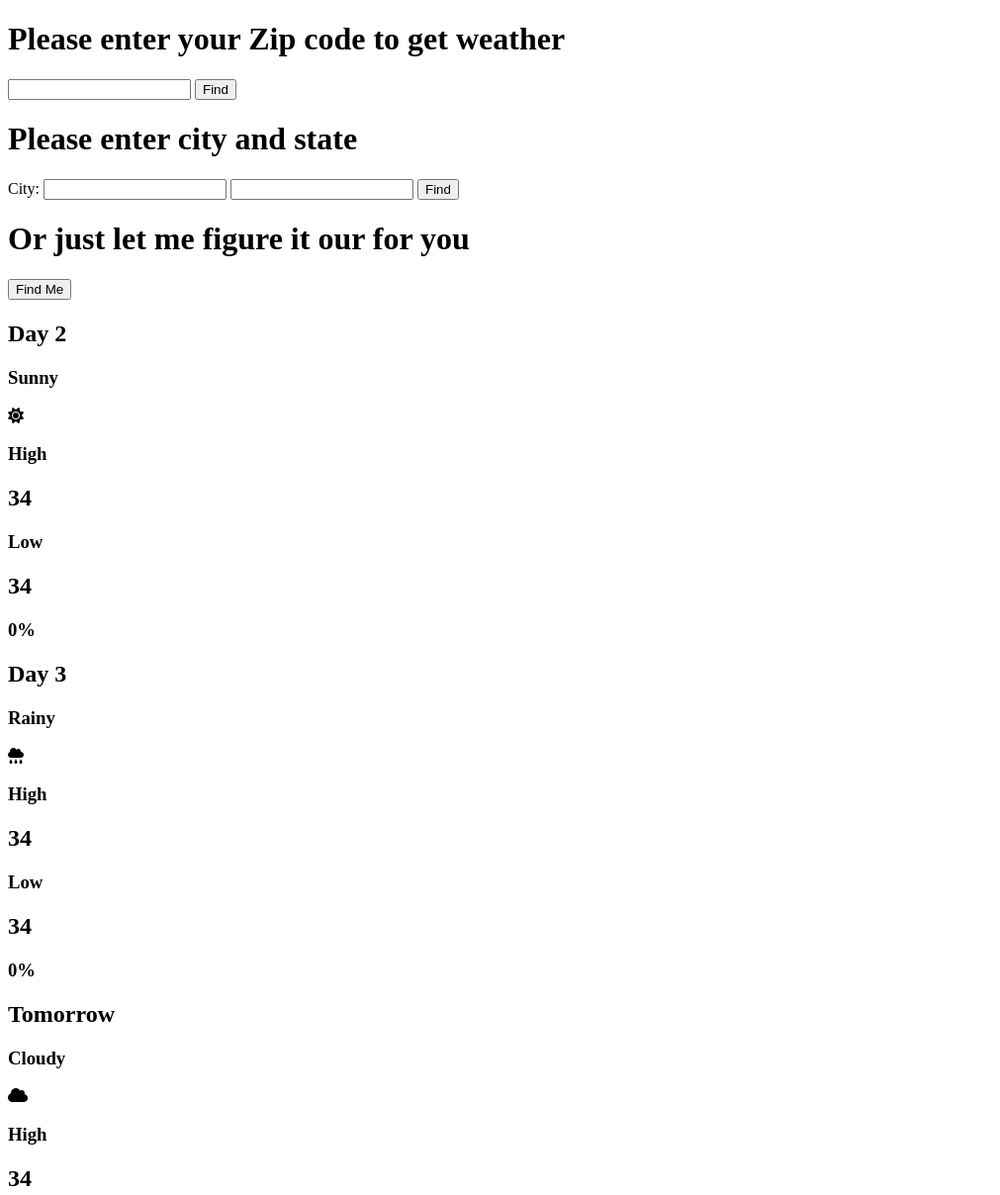
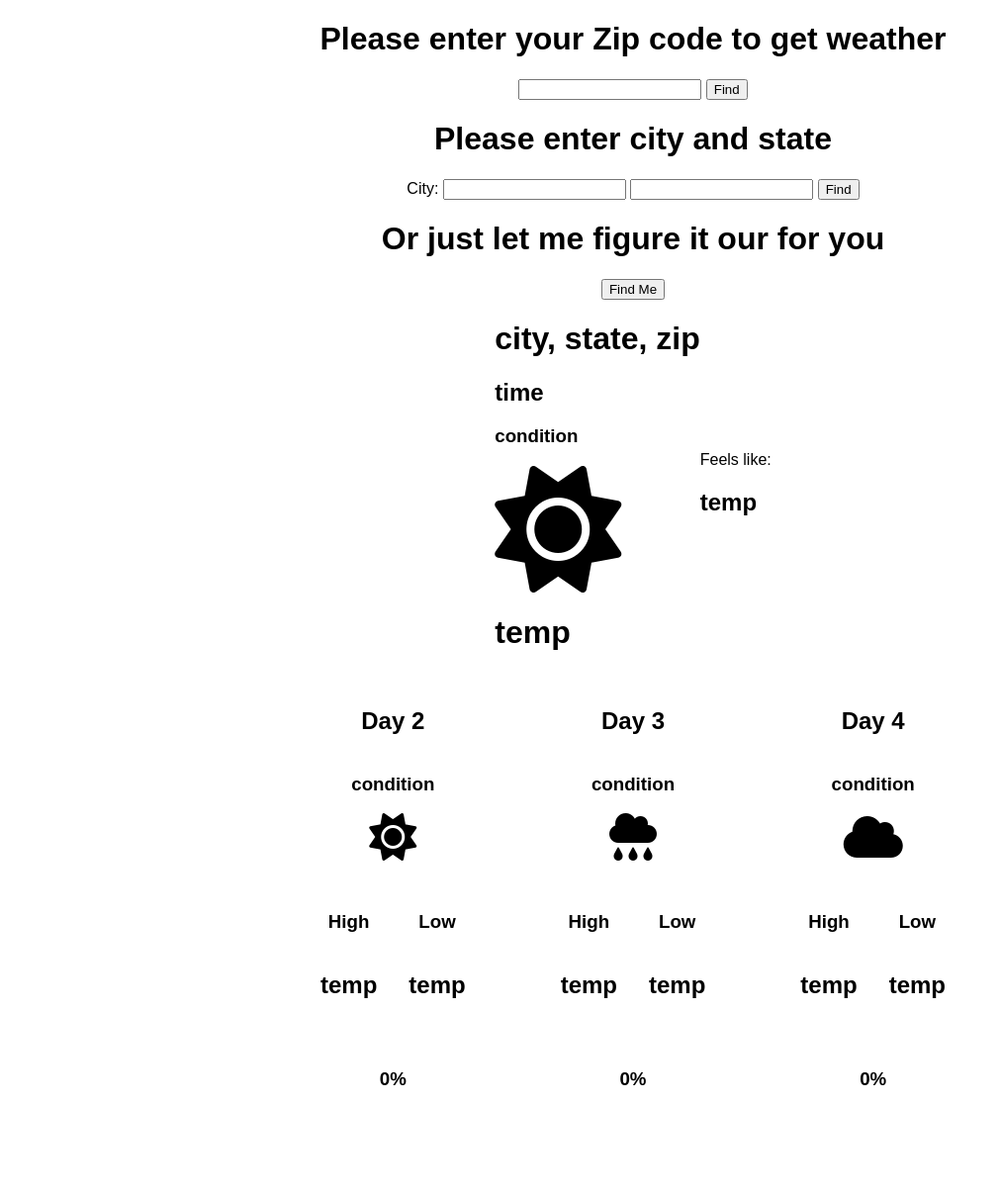
Before and after one commit to hectarek/OpenWeatherApp, a website: page index.html in a window 1280 px wide. Shown: the top 1208 px of the page at 99% size, without its empty margins (0-1011 px from the left). After the commit the page ends 1137 px from the top, so only its background shows below. Drawn offline with nearby package versions, Linux system fonts and the light colour scheme.

Commit message:
most of the functionality is done

```diff
--- a/index.html
+++ b/index.html
@@ -13,17 +13,23 @@
 
     <div class="weather-by-zip">
         <h1>Please enter your Zip code to get weather</h1>
+        <div>
             <input type="text" name="zip" id="zip">
             <button type="submit" id="zipButton">Find</button>
+        </div>
     </div>
 
     <div class="weather-by-city">
         <h1>Please enter city and state</h1>
+
+        <div>
             <label for="city"> City: </label>
             <input type="text" name="city" id="city">
         <label for="state"></label>
             <input type="text" name="state" id="state">
         <button type="submit" id="cityStateButton">Find</button>
+        </div>
+
     </div>
 
     <div class="weather-by-location">
@@ -34,61 +40,87 @@
     <div class="weather-container">
 
         <div class="currently">
-            <div class="current-time">
-                <h1 id="current-time-header"></h1>
+
+            <div class="pane-one">
+                <div class="current-info">
+                    <h1 id='location-current'>city, state, zip</h1>
+                    <h2 id="current-time-header">time</h2>
+                    <h3 id="current-condition">condition</h3>
                 </div>
                 <div class="current-temp">
-                <h1 id="current-temp-degrees"></h1>
+                    <i class="fas fa-sun fa-8x"></i>
+                    <h1 id="current-temp-degrees">temp</h1>
                 </div>
+
+            </div>
+
+            <div class="pane-two">
                 <div class="feelslike-temp">
-                <h2 id="feelslike-temp-degrees"></h2>
+                    <p>Feels like:</p>
+                    <h2 id="feelslike-temp-degrees">temp</h2>
                 </div>
+                <div>
+
+                </div>
+
+            </div>
+
         </div>
 
         <div class="three-day-forecast">
 
-            <div class="day-one">
+            <div class="days">
                 <h2>Day 2</h2>
-                <h3> Sunny</h3>
-                <i class="fas fa-sun"></i>
+                <h3 id="day-two-condition">condition</h3>
+                <i class="fas fa-sun fa-3x"></i>
+                <div>
                     <div class="high-of">
-                    <h3>High</h3>
-                    <h2>34</h2>
+                        <h3 >High</h3>
+                        <h2 id="day-two-high-temp">temp</h2>
                     </div>
                     <div class="low-of">
                         <h3>Low</h3>
-                    <h2>34</h2>
+                        <h2 id="day-two-low-temp">temp</h2>
                     </div>
+                </div>
+
                 <h3>0%</h3>
             </div>
 
-            <div class="day-two">
+            <div class="days">
                <h2>Day 3</h2>
-                <h3>Rainy</h3>
-                <i class="fas fa-cloud-rain"></i>
+                <h3 id="day-three-condition">condition</h3>
+                <i class="fas fa-cloud-rain fa-3x"></i>
+
+                <div>
                     <div class="high-of">
                         <h3>High</h3>
-                    <h2>34</h2>
+                        <h2 id="day-three-high-temp">temp</h2>
                     </div>
                     <div class="low-of">
                         <h3>Low</h3>
-                    <h2>34</h2>
+                        <h2 id="day-three-low-temp">temp</h2>
                     </div>
+                </div>
+
                 <h3>0%</h3>
             </div>
 
-            <div class="day-three">
-                <h2>Tomorrow</h2>
-                <h3>Cloudy</h3>
-                <i class="fas fa-cloud"></i>
+            <div class="days">
+                <h2>Day 4</h2>
+                <h3 id="day-four-condition">condition</h3>
+                <i class="fas fa-cloud fa-3x"></i>
+                <div>
                     <div class="high-of">
                         <h3>High</h3>
-                    <h2>34</h2>
+                        <h2 id="day-four-high-temp">temp</h2>
                     </div>
                     <div class="low-of">
                         <h3>Low</h3>
-                    <h2>34</h2>
+                        <h2 id="day-four-low-temp">temp</h2>
                     </div>
+                </div>
+
                 <h3>0%</h3>
             </div>
 
--- a/script.js
+++ b/script.js
@@ -20,9 +20,29 @@ let zip = document.getElementById('zip');
 let city = document.getElementById('city');
 let state = document.getElementById('state');
 
+//Time Heading
+let currentTime = document.getElementById('current-time-header')
+
 //headings that turn into temps
 let currently = document.getElementById('current-temp-degrees')
 let feelsLike = document.getElementById('feelslike-temp-degrees')
+
+//temps for three day forecast
+let day2HightTemp = document.getElementById('day-two-high-temp')
+let day2LowTemp = document.getElementById('day-two-low-temp')
+let day3HighTemp = document.getElementById('day-three-high-temp')
+let day3LowTemp = document.getElementById('day-three-low-temp')
+let day4HighTemp = document.getElementById('day-four-high-temp')
+let day4LowTemp = document.getElementById('day-four-low-temp')
+
+//Location
+let currentLocation = document.getElementById('location-current');
+
+//conditions for 3 days
+let currentCondition = document.getElementById('current-condition')
+let day2Condition = document.getElementById('day-two-condition')
+let day3Condition = document.getElementById('day-three-condition')
+let day4Condition = document.getElementById('day-four-condition')
 
 
 zipButton.addEventListener('click', () => {
@@ -30,19 +50,24 @@ zipButton.addEventListener('click', () => {
     let input = zip.value.trim();
 
     const api = `http://api.openweathermap.org/data/2.5/weather?zip=${input},us&appid=554b954c4498dd6dcea9fa6a913c29b3`
-    const api3Day = `https://api.openweathermap.org/data/2.5/onecall?lat=60.99&lon=30.9&appid=554b954c4498dd6dcea9fa6a913c29b3`
 
+    //fetch weather data from api
     fetch(api)
     .then(response => {
         return response.json();
     })
     .then(data => {
         console.log(data)
-        // console.log(moment().tz(data.timezone).format('hh:mm'))
+        //Change city, condition and temps for current
         currently.textContent = degreesKtoF(data.main.temp) + '°F' ;
         feelsLike.textContent = degreesKtoF(data.main.feels_like) + '°F';
+        currentCondition.textContent = data.weather.description
+        currentLocation.textContent = data.name;
 
-    })
+        let lat = data.coord.lat
+        let long = data.coord.lon
+
+        const api3Day = `https://api.openweathermap.org/data/2.5/onecall?lat=${lat}&lon=${long}&appid=554b954c4498dd6dcea9fa6a913c29b3`
 
         fetch(api3Day)
         .then(response =>{
@@ -50,7 +75,29 @@ zipButton.addEventListener('click', () => {
         })
         .then(data => {
             console.log(data)
+
+            let timeZone = data.timezone
+
+            //Current Time from timezone
+            currentTime.textContent = moment().tz(timeZone).format('hh:mm a')
+
+
+            //Change temps for forecast
+            day2HightTemp.textContent = degreesKtoF(data.daily[1].temp.max) + '°F';
+            day2LowTemp.textContent = degreesKtoF(data.daily[1].temp.min) + '°F';
+            day3HighTemp.textContent = degreesKtoF(data.daily[2].temp.max) + '°F';
+            day3LowTemp.textContent = degreesKtoF(data.daily[2].temp.min) + '°F';
+            day4HighTemp.textContent = degreesKtoF(data.daily[3].temp.max) + '°F';
+            day4LowTemp.textContent = degreesKtoF(data.daily[3].temp.min) + '°F';
+
+            day2Condition.textContent = data.daily[1].weather[0].description
+            day3Condition.textContent = data.daily[2].weather[0].description
+            day4Condition.textContent = data.daily[3].weather[0].description
         })
+
+    })
+
+
 
 
 })
--- a/style.css
+++ b/style.css
@@ -0,0 +1,45 @@
+* {
+    font-family: Arial, Helvetica, sans-serif;
+}
+
+body {
+    margin: 0;
+    padding: 0;
+    display: flex;
+    justify-content: center;
+    align-items: center;
+    flex-direction: column;
+}
+
+.weather-by-zip,
+.weather-by-city,
+.weather-by-location,
+.weather-container,
+.three-day-forecast,
+.three-day-forecast div
+.high-of, .low-of, .days {
+    display: flex;
+    justify-content: center;
+    align-items: center;
+    flex-direction: column;
+}
+
+.currently, .current-time {
+    display: flex;
+    justify-content: center;
+    align-items: center;
+    flex-direction: row;
+}
+
+.three-day-forecast {
+    flex-direction: row;
+}
+
+.three-day-forecast div {
+    margin: 8px;
+    padding: 8px
+}
+
+.three-day-forecast div div {
+    display: flex;
+}
```
Also changed, not shown: 1 other file. Lines whose indentation alone changed are shown as unchanged.
